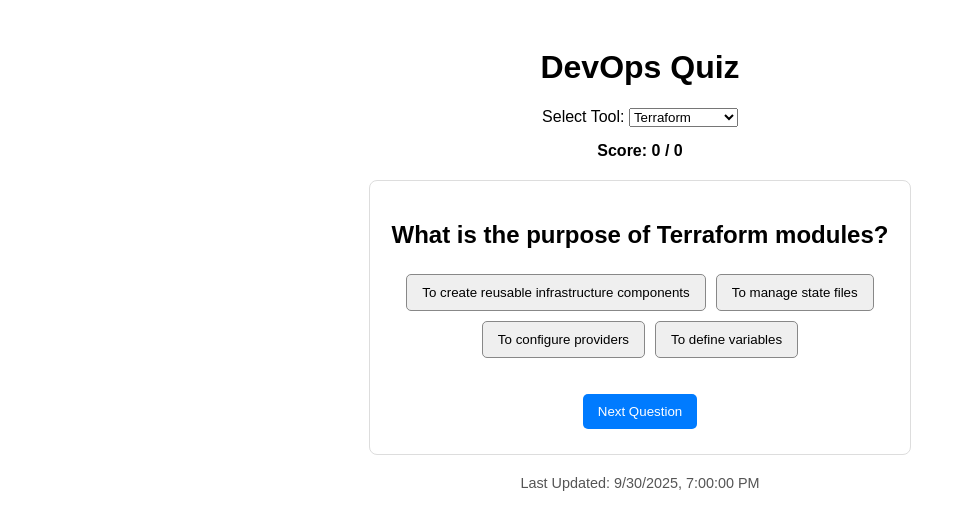
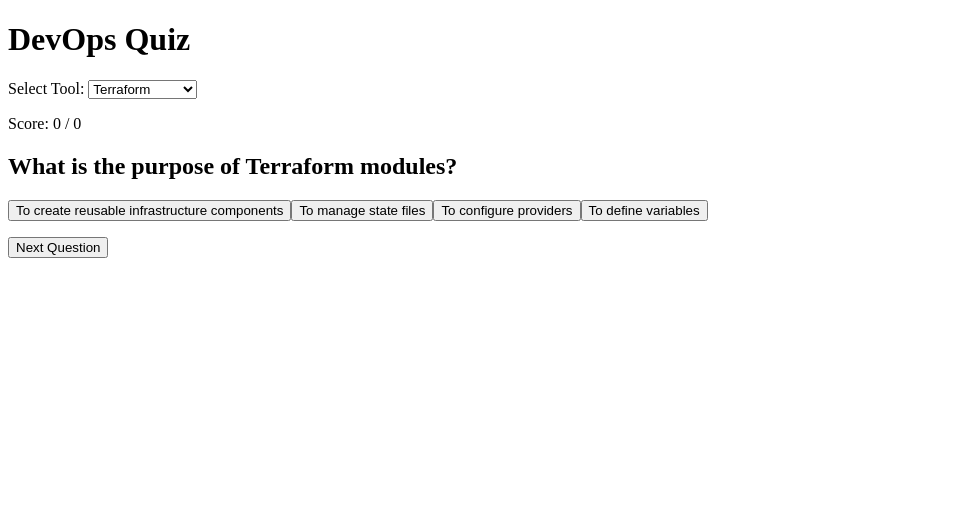
Before and after one commit to ahamed338/devops-quiz, a React (Create React App) app: page / in a window 1280 px wide. Shown: the top 530 px of the page, without its empty margins (0-966 px from the left). Built offline with nearby package versions, Linux system fonts and the light colour scheme.

Commit message:
updated answer highlighting and score

```diff
--- a/src/App.css
+++ b/src/App.css
@@ -1,50 +1,9 @@
-.App {
-  font-family: Arial, sans-serif;
-  text-align: center;
-  padding: 20px;
+button.correct {
+  background-color: #4caf50;
+  color: white;
 }
 
-.controls {
-  margin-bottom: 15px;
+button.wrong {
+  background-color: #f44336;
+  color: white;
 }
-
-.question-card {
-  border: 1px solid #ddd;
-  padding: 20px;
-  margin-top: 20px;
-  border-radius: 8px;
-  max-width: 500px;
-  margin-left: auto;
-  margin-right: auto;
-}
-
-button {
-  margin: 5px;
-  padding: 10px 15px;
-  border-radius: 5px;
-  border: 1px solid #888;
-  cursor: pointer;
-}
-
-.next-btn {
-  margin-top: 15px;
-  background-color: #007bff;
-  color: white;
-  border: none;
-}
-
-.feedback {
-  margin-top: 10px;
-  font-weight: bold;
-}
-
-.score {
-  margin-top: 10px;
-  font-weight: bold;
-}
-
-.last-updated {
-  margin-top: 20px;
-  font-size: 0.9rem;
-  color: #555;
-}
--- a/src/App.js
+++ b/src/App.js
@@ -6,52 +6,53 @@
   const [tool, setTool] = useState("Terraform");
   const [question, setQuestion] = useState(null);
   const [feedback, setFeedback] = useState("");
-  const [askedIds, setAskedIds] = useState([]);
-  const [score, setScore] = useState({ correct: 0, total: 0 });
+  const [score, setScore] = useState({ correct: 0, attempted: 0 });
+  const [selectedOption, setSelectedOption] = useState(null);
+  const [askedQuestions, setAskedQuestions] = useState([]);
 
   const loadQuestion = () => {
-    const filtered = questionsData.filter(
-      (q) => q.tool === tool && !askedIds.includes(q.id)
-    );
-
+    const filtered = questionsData.filter(q => q.tool === tool && !askedQuestions.includes(q.id));
     if (filtered.length === 0) {
-      setAskedIds([]);
-      setQuestion(null);
-      setFeedback("🎉 You've answered all questions for this tool! Starting over...");
+      alert("🎉 You've answered all questions for this tool! Starting over...");
+      setAskedQuestions([]);
+      setScore({ correct: 0, attempted: 0 });
       return;
     }
-
     const random = filtered[Math.floor(Math.random() * filtered.length)];
     setQuestion(random);
     setFeedback("");
-    setAskedIds([...askedIds, random.id]);
+    setSelectedOption(null);
+    setAskedQuestions(prev => [...prev, random.id]);
   };
 
   useEffect(() => {
-    setAskedIds([]);
-    setScore({ correct: 0, total: 0 });
     loadQuestion();
   }, [tool]);
 
   const handleAnswer = (option) => {
-    if (!question) return;
-
-    if (option === question.answer) {
+    setSelectedOption(option);
+    const correct = option === question.answer;
+    if (correct) {
       setFeedback("✅ Correct!");
-      setScore({ correct: score.correct + 1, total: score.total + 1 });
+      setScore(prev => ({ ...prev, correct: prev.correct + 1, attempted: prev.attempted + 1 }));
     } else {
       setFeedback(`❌ Wrong! Correct answer: ${question.answer}`);
-      setScore({ correct: score.correct, total: score.total + 1 });
+      setScore(prev => ({ ...prev, attempted: prev.attempted + 1 }));
     }
+  };
+
+  const getButtonClass = (option) => {
+    if (!selectedOption) return "";
+    if (option === question.answer) return "correct";
+    if (option === selectedOption && option !== question.answer) return "wrong";
+    return "";
   };
 
   return (
     <div className="App">
       <h1>DevOps Quiz</h1>
-
-      <div className="controls">
       <label>Select Tool: </label>
-        <select value={tool} onChange={(e) => setTool(e.target.value)}>
+      <select value={tool} onChange={e => setTool(e.target.value)}>
         <option>Terraform</option>
         <option>Kubernetes</option>
         <option>Helm</option>
@@ -59,32 +60,26 @@
         <option>Azure DevOps</option>
         <option>GitHub</option>
       </select>
-      </div>
 
-      <div className="score">
-        Score: {score.correct} / {score.total}
-      </div>
+      <p>Score: {score.correct} / {score.attempted}</p>
 
       {question && (
         <div className="question-card">
           <h2>{question.question}</h2>
           {question.options.map((opt, idx) => (
-            <button key={idx} onClick={() => handleAnswer(opt)}>
+            <button
+              key={idx}
+              className={getButtonClass(opt)}
+              onClick={() => handleAnswer(opt)}
+              disabled={!!selectedOption}
+            >
               {opt}
             </button>
           ))}
-          <p className="feedback">{feedback}</p>
-          <button className="next-btn" onClick={loadQuestion}>
-            Next Question
-          </button>
+          <p>{feedback}</p>
+          <button onClick={loadQuestion}>Next Question</button>
         </div>
       )}
-
-      {!question && feedback && <p className="feedback">{feedback}</p>}
-
-      <div className="last-updated">
-        Last Updated: {new Date(process.env.REACT_APP_BUILD_TIME).toLocaleString()}
-      </div>
     </div>
   );
 }
```
Lines whose indentation alone changed are shown as unchanged.
